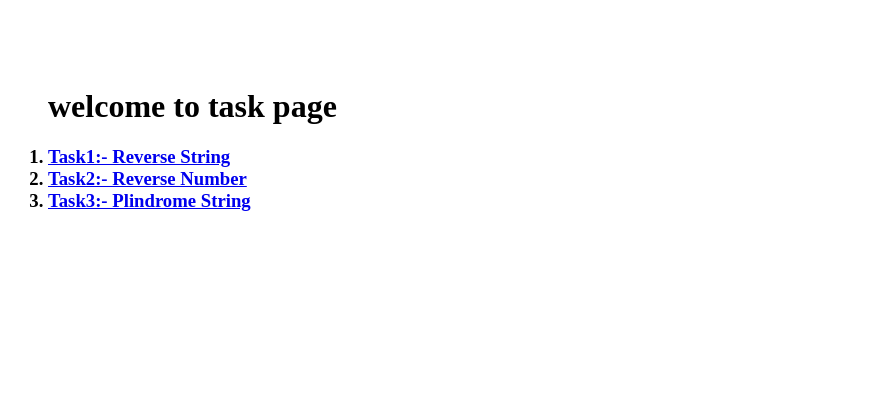
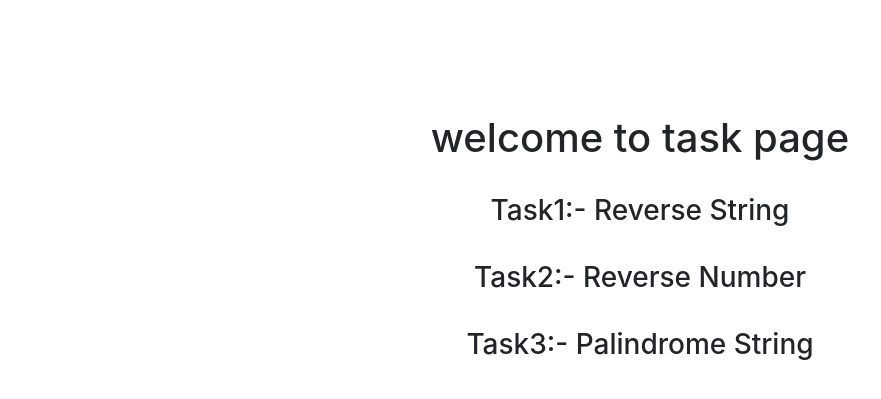
Before and after one commit to git25kiran/ojt_prohecttemp, a Django app: page /home/ in a window 1280 px wide. Shown: the top 399 px of the page, without its empty margins (0-881 px from the left). Run offline with Django 4.2, Linux system fonts and the light colour scheme.

Commit message:
second commit

```diff
--- a/temp_app/templates/temp_app/homepage.html
+++ b/temp_app/templates/temp_app/homepage.html
@@ -4,18 +4,18 @@
     <meta charset="UTF-8">
     <meta http-equiv="X-UA-Compatible" content="IE=edge">
     <meta name="viewport" content="width=device-width, initial-scale=1.0">
+    <link rel="stylesheet" href="https://cdn.jsdelivr.net/npm/bootstrap@4.0.0/dist/css/bootstrap.min.css" integrity="sha384-Gn5384xqQ1aoWXA+058RXPxPg6fy4IWvTNh0E263XmFcJlSAwiGgFAW/dAiS6JXm" crossorigin="anonymous">
     <title>homepage</title>
+
 </head>
 <body>
-    <div>
+    <div style="text-align: center;">
     <h1><marquee> Welcome to task Page</marquee></h1>
-        <ol>
-            <h1>welcome to task page</h1>
-            <h3><li> <a href='temp_app\\task1.html'> Task1:- Reverse String</li>
-            <li ><a href="task2.html"> Task2:- Reverse Number</li>
-            <li><a href="task3.html"> Task3:- Plindrome String</li></h3>
-
-        </ol>
+        <br><br>
+            <h1>welcome to task page</h1><br>
+            <h3>Task1:- Reverse String<br><br>
+                Task2:- Reverse Number<br><br>
+                Task3:- Palindrome String</h3>
     </div>
 
 </body>
```
